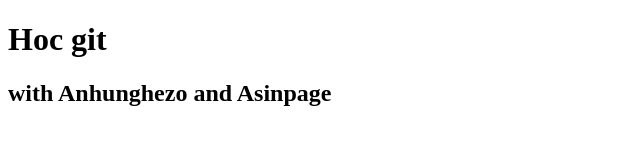
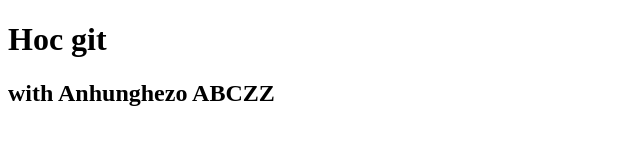
Before and after one commit to Asinpage/hocgit, a plain HTML site: page index.html in a window 1280 px wide. Shown: the whole page, without its empty margins (0-640 px from the left). Drawn offline with Linux system fonts and the light colour scheme.

Commit message:
h2 ABCZZ

```diff
--- a/index.html
+++ b/index.html
@@ -8,6 +8,6 @@
 </head>
 <body>
     <h1>Hoc git </h1>
-    <h2>with Anhunghezo and Asinpage</h2>
+    <h2>with Anhunghezo ABCZZ</h2>
 </body>
 </html>
```
